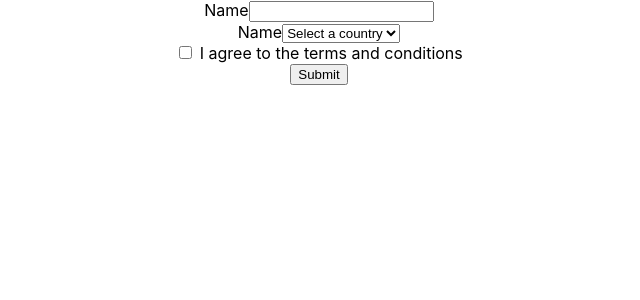
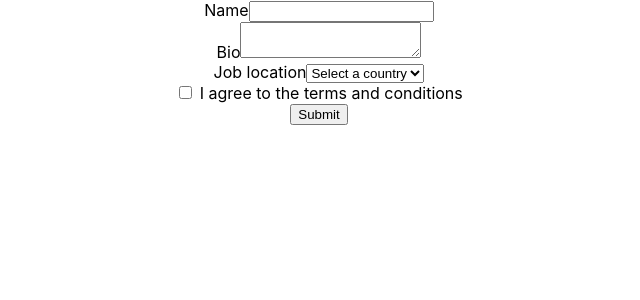
Before and after one commit to Dangereye/react-testing, a React (Create React App) app: page / in a window 1280 px wide. Shown: the top 300 px of the page, without its empty margins (321-961 px from the left). Built offline with nearby package versions, Linux system fonts and the light colour scheme.

Commit message:
Added textarea to Application. Updated application.test getByRole with option to get element by label value.

```diff
--- a/src/components/application/Application.tsx
+++ b/src/components/application/Application.tsx
@@ -6,7 +6,11 @@
         <input type='text' id='name' />
       </div>
       <div>
-        <label htmlFor='name'>Name</label>
+        <label htmlFor='bio'>Bio</label>
+        <textarea name='bio' id='bio' />
+      </div>
+      <div>
+        <label htmlFor='job-location'>Job location</label>
         <select id='job-location'>
           <option value=''>Select a country</option>
           <option value='US'>United States</option>
```
Also changed, not shown: 1 other file (tests, documents, lock files or other folders).
